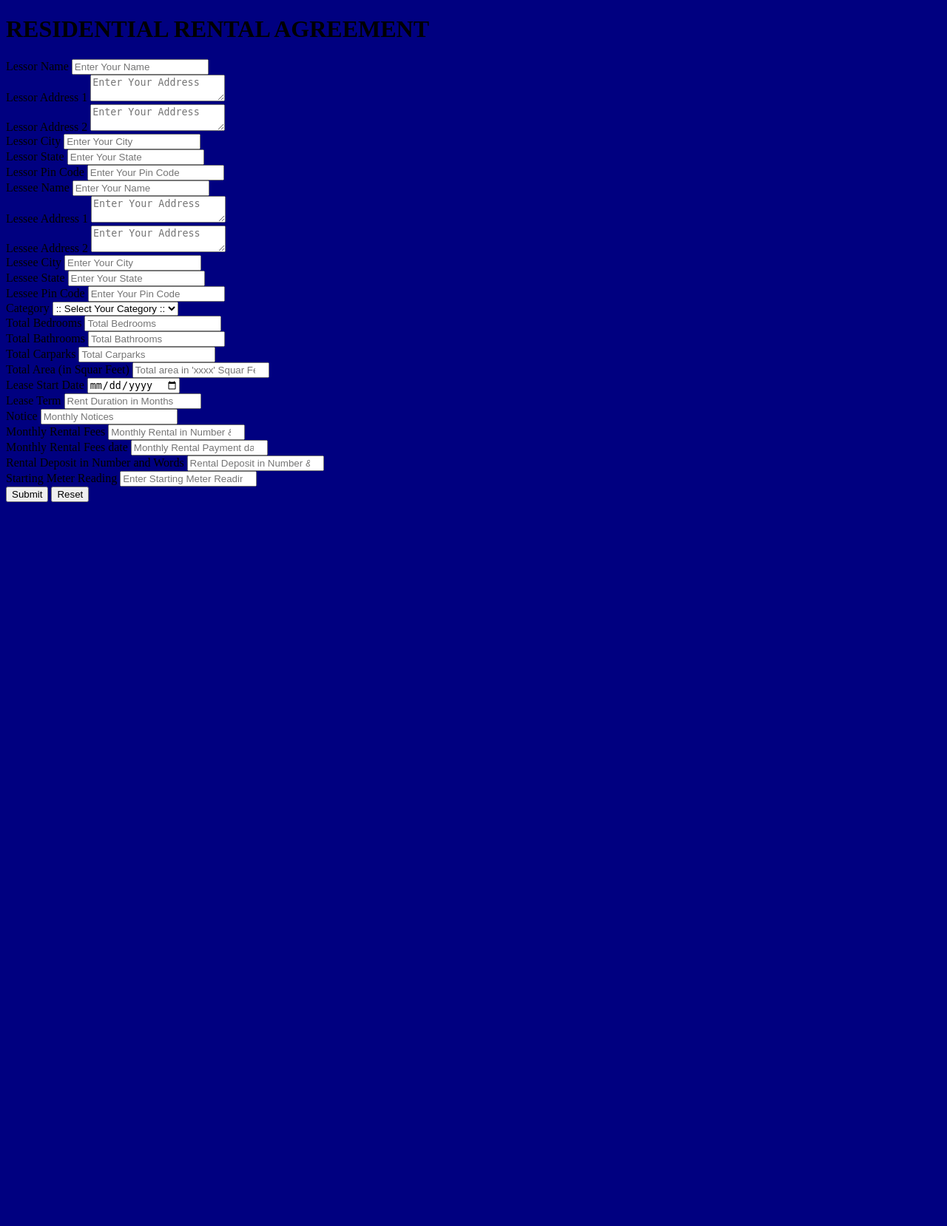
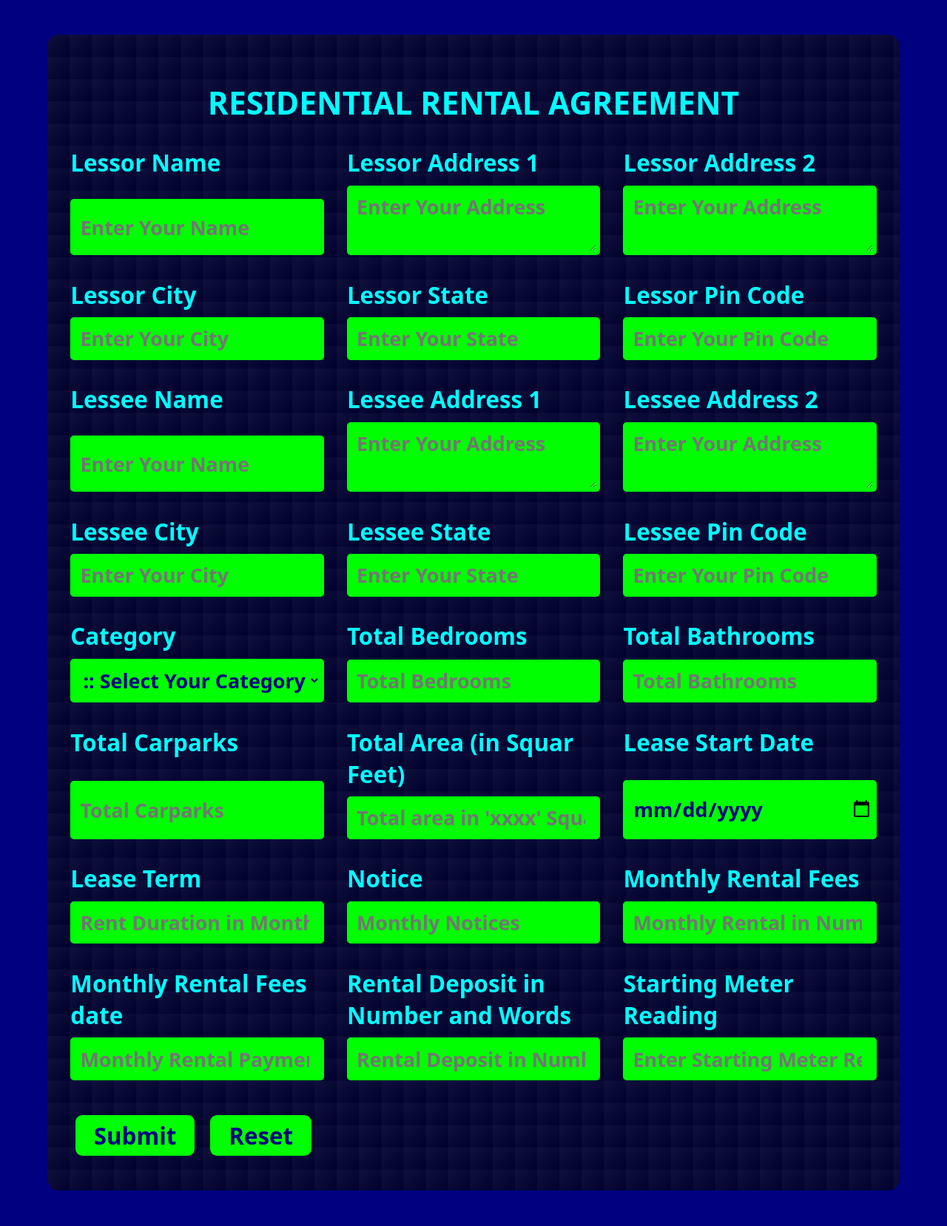
Before and after one commit to ParthiV9999/residential-agreement-pdf-generator, a PHP site: page / in a window 1280 px wide. Shown: the whole page at 74% size. Before the commit the page ends 679 px from the top, so only its background shows below. Run offline with PHP 8.4, Linux system fonts and the light colour scheme.

Commit message:
index.css added

```diff
--- a/dashboard.php
+++ b/dashboard.php
@@ -9,7 +9,7 @@ include("dbconn.php");
     <meta charset="UTF-8">
     <meta name="viewport" content="width=device-width, initial-scale=1.0">
     <title>DashBoard - RESIDENTIAL RENTAL AGREEMENT</title>
-    <link rel="stylesheet" href="../registration/style.css" />
+    <link rel="stylesheet" href="index.css" />
     <link rel="stylesheet" href="style.css" />
 </head>
 
--- a/edit_agreement.php
+++ b/edit_agreement.php
@@ -52,7 +52,7 @@ if (isset($_GET['id']) && !empty($_GET['id']) && is_numeric($_GET['id'])) {
             <meta charset="UTF-8">
             <meta name="viewport" content="width=device-width, initial-scale=1.0">
             <title>Edit Agreement - RESIDENTIAL RENTAL AGREEMENT</title>
-            <link rel="stylesheet" href="../registration/style.css" />
+            <link rel="stylesheet" href="index.css" />
         </head>
 
         <body style="background-color: navy">
--- /dev/null
+++ b/index.css
@@ -0,0 +1,112 @@
+:root {
+  --gap: 0.3em;
+  --clr-aqua: aqua;
+  --clr-input: navy;
+  /* --clr-input: blueviolet; */
+}
+
+* {
+  padding: 0;
+  margin: 0;
+  box-sizing: border-box;
+  font-family: system-ui, -apple-system, BlinkMacSystemFont, "Segoe UI", Roboto,
+    Oxygen, Ubuntu, Cantarell, "Open Sans", "Helvetica Neue", sans-serif;
+  transition: 0.3s linear;
+  font-size: 1.4rem;
+}
+
+.container {
+  width: 90%;
+  background: rgba(0, 0, 0, 0.5);
+  background-image: linear-gradient(
+    -45deg,
+    rgba(0, 0, 0, 0.3),
+    rgba(55, 55, 55, 0.3)
+  );
+  background-size: 30.1px 30.1px;
+  color: var(--clr-aqua);
+  margin: 1.5em auto;
+  padding: 1em;
+  border-radius: 0.5em;
+  font-weight: 600;
+  /* border: 5px solid red; */
+}
+
+.grid-gap {
+  display: grid;
+  gap: var(--gap);
+}
+
+.heading {
+  margin: 1em auto;
+  text-align: center;
+}
+
+.heading > h1 {
+  /* font-size: clamp(1rem, 1.5rem, 2rem); */
+  font-size: 1.9rem;
+}
+
+.form-grid {
+  display: grid;
+  gap: 1em;
+}
+
+.form-grid-template-columns {
+  grid-template-columns: repeat(auto-fit, minmax(min(15rem, 100%), 1fr));
+}
+
+input,
+select,
+option,
+textarea {
+  font-size: 1.2rem;
+  width: 100%;
+  font-weight: bold;
+  padding: 0.2em 0 0.2em 0.3em;
+  border-radius: 5px;
+  border: 5px solid lime;
+  color: var(--clr-input);
+  /* border-radius: 10px; */
+  background-color: lime;
+}
+
+input:focus,
+select:focus,
+option:focus,
+textarea:focus {
+  color: blue;
+}
+
+.validation,
+#phone {
+  outline: 0;
+}
+
+.validation:valid,
+#phone:valid {
+  border-color: greenyellow;
+}
+
+.validation:focus:invalid,
+#phone:focus:invalid {
+  border-color: rgb(241, 26, 101);
+  /* border: 5px solid red; */
+}
+
+.submit-btn {
+  padding: 0.2em 0.8em;
+  margin: 1.5em 0.2em 0.5em 0.2em;
+  border-radius: 0.3em;
+  background: lime;
+  color: var(--clr-input);
+  border: none;
+  font-weight: bold;
+  cursor: pointer;
+}
+
+.submit-btn:hover,
+.submit-btn:focus .submit-btn:focus-within {
+  color: mediumspringgreen;
+  background: var(--clr-input);
+}
--- a/templates/dashboard.html
+++ b/templates/dashboard.html
@@ -4,7 +4,7 @@
     <meta charset="UTF-8" />
     <meta name="viewport" content="width=device-width, initial-scale=1.0" />
     <title>Dashboard</title>
-    <link rel="stylesheet" href="../registration/style.css" />
+    <link rel="stylesheet" href="index.css" />
     <link rel="stylesheet" href="style.css" />
   </head>
   <body>
--- a/templates/update_form.php
+++ b/templates/update_form.php
@@ -5,7 +5,7 @@
     <meta charset="UTF-8">
     <meta name="viewport" content="width=device-width, initial-scale=1.0">
     <title>Edit Agreement - RESIDENTIAL RENTAL AGREEMENT</title>
-    <link rel="stylesheet" href="../registration/style.css" />
+    <link rel="stylesheet" href="index.css" />
 </head>
 
 <body style="background-color: navy">
--- a/templates/user.html
+++ b/templates/user.html
@@ -4,7 +4,7 @@
     <meta charset="UTF-8" />
     <meta name="viewport" content="width=device-width, initial-scale=1.0" />
     <title>RESIDENTIAL RENTAL AGREEMENT</title>
-    <link rel="stylesheet" href="../registration/style.css" />
+    <link rel="stylesheet" href="index.css" />
   </head>
   <body style="background-color: navy">
     <div>
```
